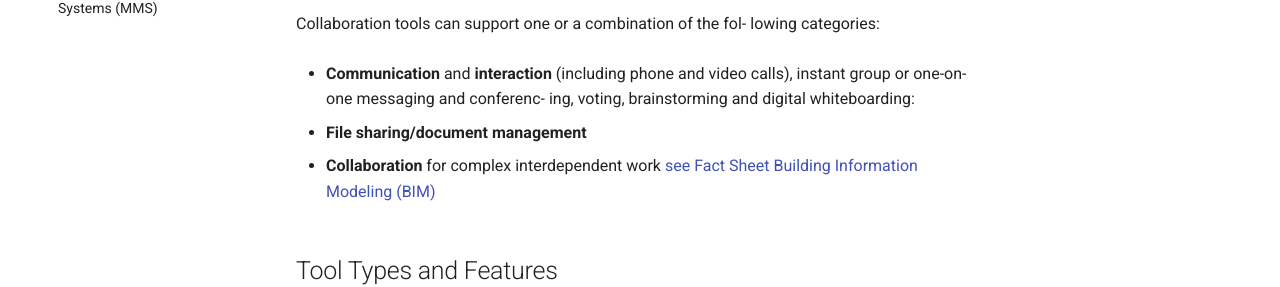
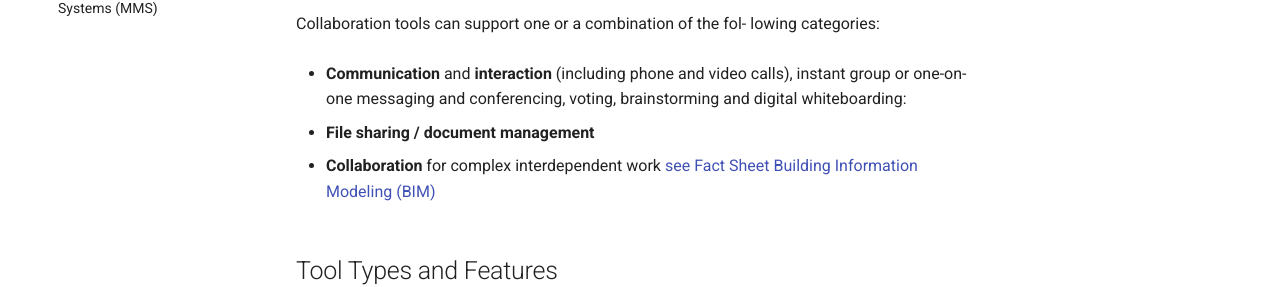
Before and after one commit to openkfw/d4dtools, an MkDocs documentation site: the page built from docs/collaboration.md, in a window 1280 px wide and 900 px high. Shown: the part 400-687 px from the top of the window. Built offline with MkDocs 1.6.1 and Material for MkDocs 9.7.7, drawn with Linux system fonts in a browser that asks for light colours; comment, search, counter and statistics services are not loaded.

Commit message:
Integrate the comments
Thanks @JottzumO

```diff
--- a/docs/collaboration.md
+++ b/docs/collaboration.md
@@ -16,10 +16,9 @@ comments: true
   Collaboration tools can support one or a combination of the fol-
   lowing categories:
 
--   **Communication** and **interaction** (including phone and video calls), instant group or one-on-one messaging and conferenc- ing,
-  voting, brainstorming and digital whiteboarding:
+- **Communication** and **interaction** (including phone and video calls), instant group or one-on-one messaging and conferencing, voting, brainstorming and digital whiteboarding:
 
--  **File sharing/document management**
+-  **File sharing / document management**
 
 -   **Collaboration** for complex interdependent work [see Fact Sheet Building Information Modeling (BIM)](bim.md)
 
```
